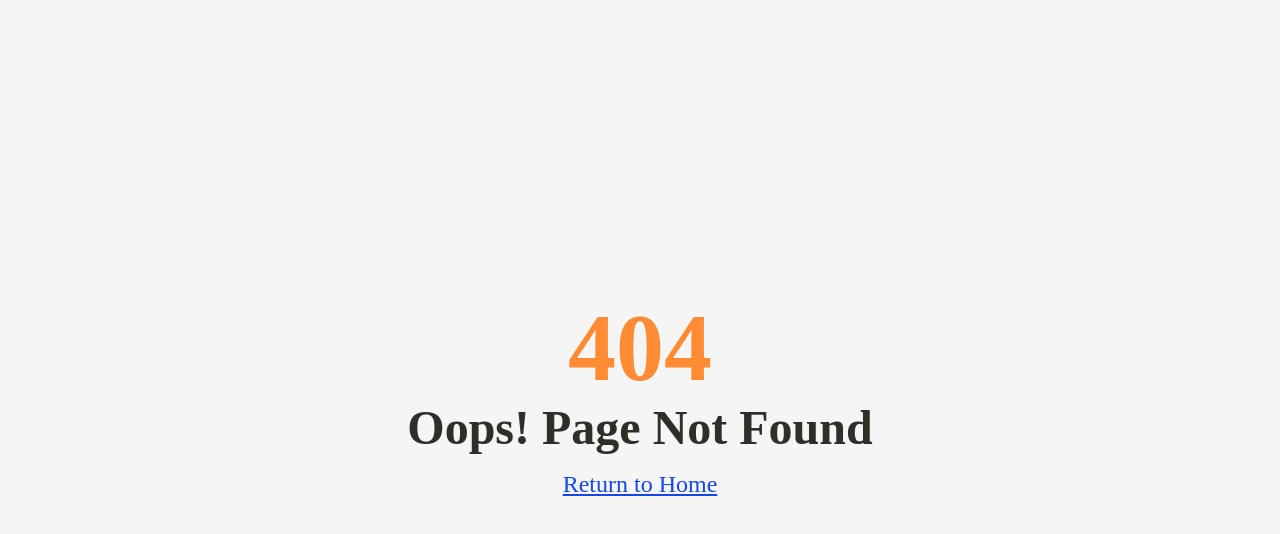
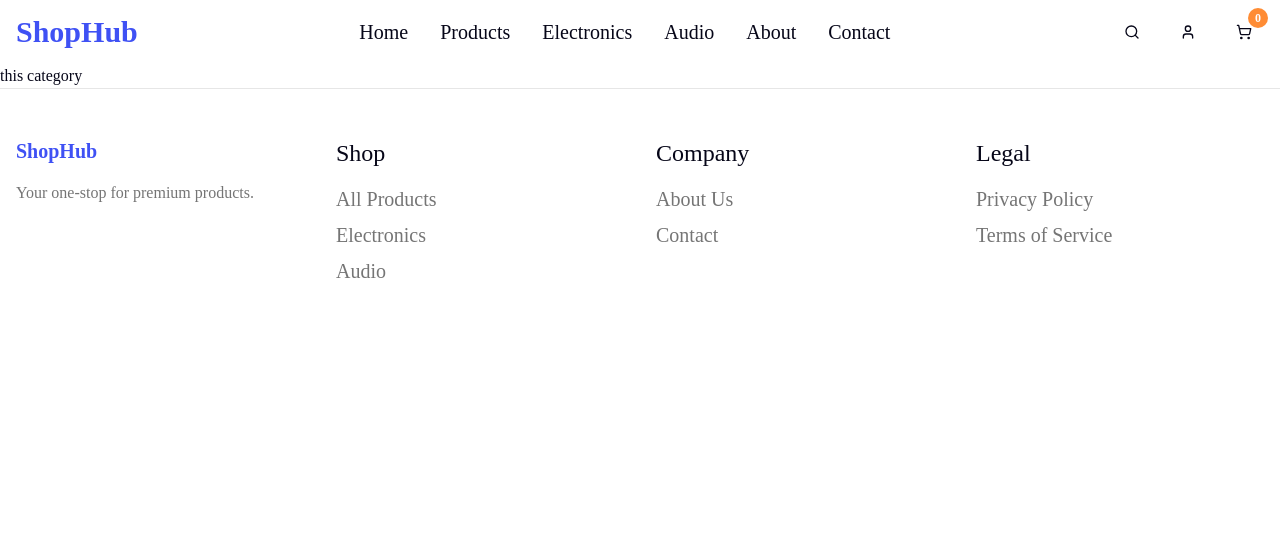
Before and after one commit to mohammadmehdidalvandii/shopHub-frontend, a Next.js app: page /Category/Audio in a window 1280 px wide. Before the commit this address had no page. Shown: the top 534 px of the page. Built offline with nearby package versions, Linux system fonts and the light colour scheme.

Commit message:
created page category

```diff
--- /dev/null
+++ b/src/app/Category/[slug]/page.tsx
@@ -0,0 +1,15 @@
+import Footer from '@/components/modules/Footer/Footer'
+import Navigation from '@/components/modules/Navigation/Navigation'
+import React from 'react'
+
+const page:React.FC = ()=>{
+  return (
+    <div className="min-h-screen bg-white">
+        <Navigation/>
+        this category
+        <Footer/>
+    </div>
+  )
+}
+
+export default page
```
